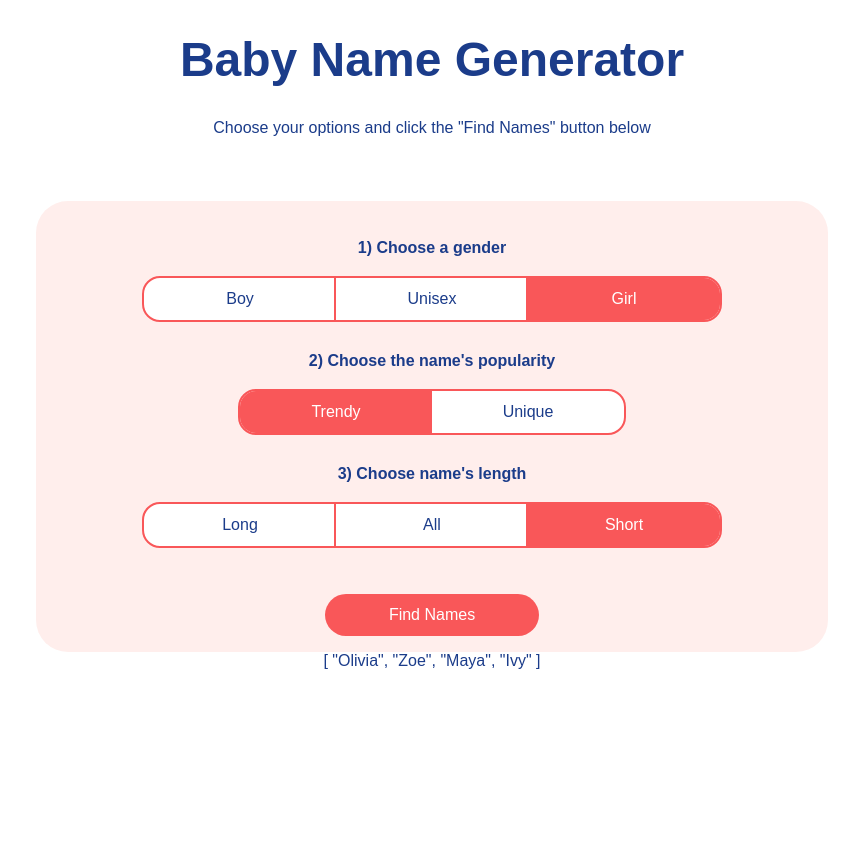
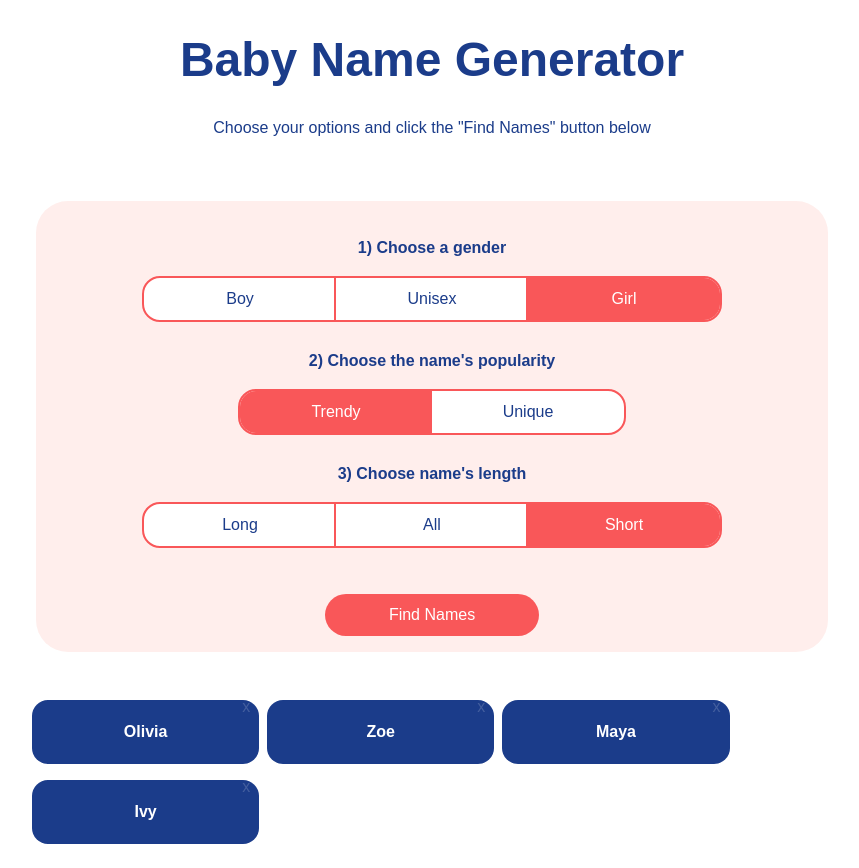
Before and after one commit to uni51/nuxt3-Baby-Name-Generator, a Nuxt app: page / in a window 1280 px wide. Both pictures are taken after a click on the button "Find Names". Shown: the whole page, without its empty margins (208-1067 px from the left). Before the commit the page ends 800 px from the top, so only its background shows below. Built offline with nearby package versions, Linux system fonts and the light colour scheme.

Commit message:
2-15 Creating the Name Cards

```diff
--- a/app.vue
+++ b/app.vue
@@ -106,7 +106,12 @@ const selectedNames = ref<string[]>([]);
       </div>
       <button class="primary" @click="computeSelectedNames">Find Names</button>
     </div>
-    {{ selectedNames }}
+    <div class="cards-container">
+      <div v-for="name in selectedNames" :key="name" class="card">
+        <h4>{{ name }}</h4>
+        <p>x</p>
+      </div>
+    </div>
   </div>
 </template>
 
@@ -172,4 +177,29 @@ h1 {
   margin-top: 1rem;
   cursor: pointer;
 }
+
+.cards-container {
+  display: flex;
+  margin-top: 3rem;
+  flex-wrap: wrap;
+}
+
+.card {
+  background-color: rgb(27, 60, 138);
+  width: 28%;
+  color: white;
+  border-radius: 1rem;
+  padding: 0.1rem;
+  margin-right: 0.5rem;
+  margin-bottom: 1rem;
+  position: relative;
+}
+
+.card p {
+  position: absolute;
+  top: -29%;
+  left: 92.5%;
+  cursor: pointer;
+  color: rgba(255, 255, 255, 0.178);
+}
 </style>
```
